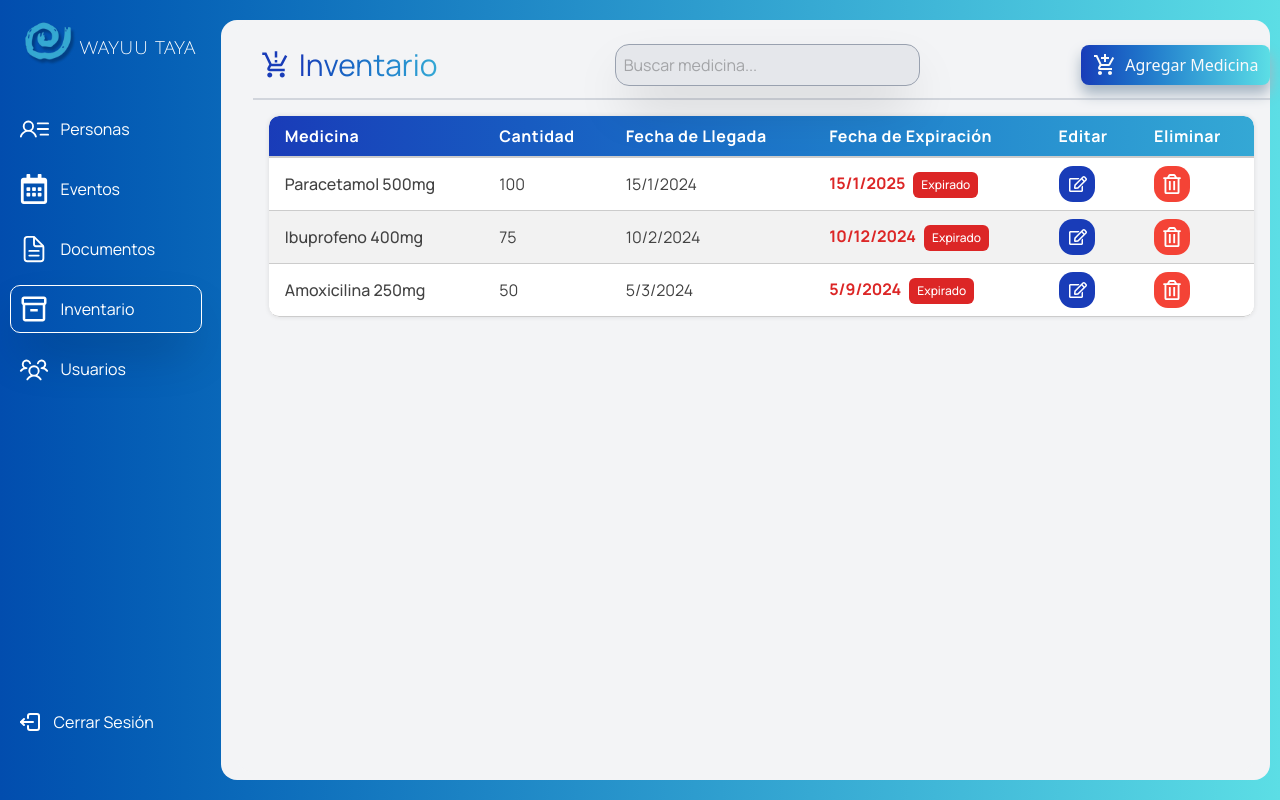
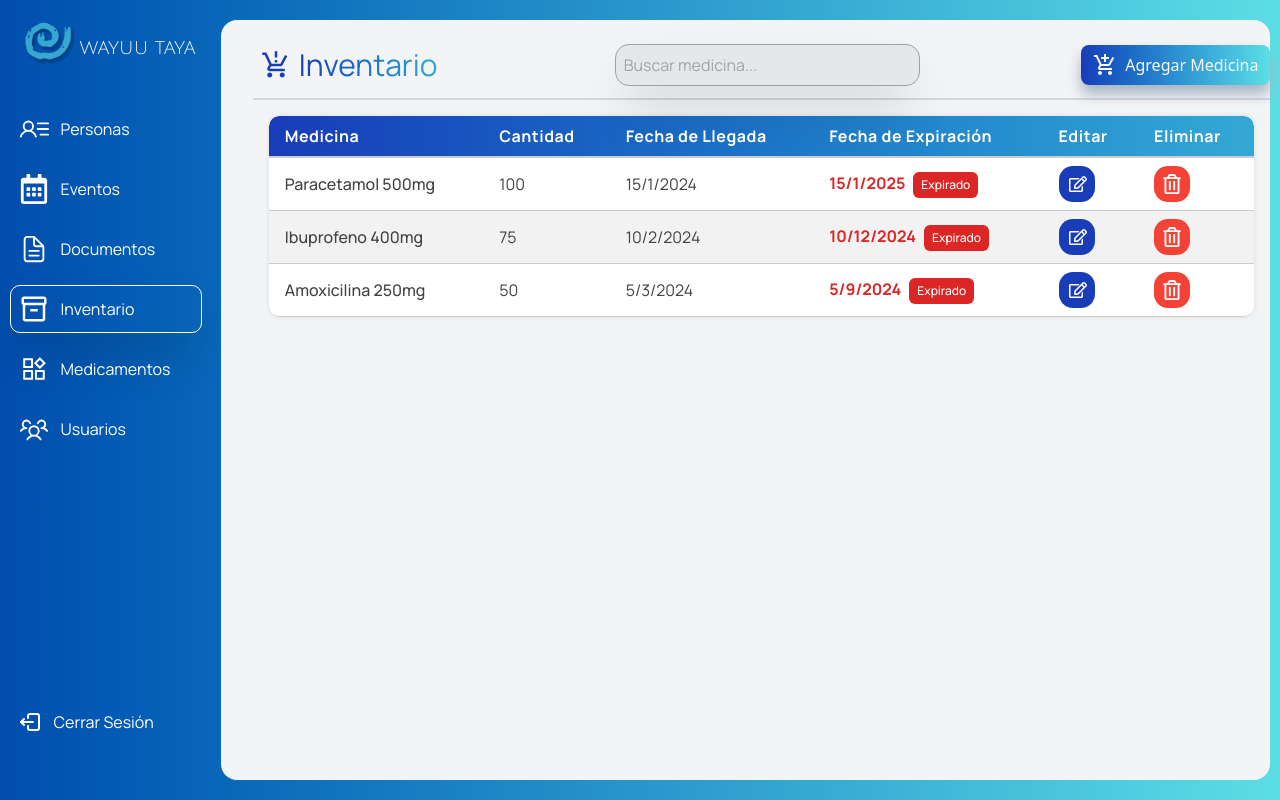
Before and after one commit to Eduardo282x/wayu-taya, a React (Vite) app: page /salud/inventario in a window 1280 px wide. Built offline with nearby package versions, Linux system fonts and the light colour scheme; no server answers; a web font is replaced by a local one.

Commit message:
move filter inventory, add medicine

```diff
--- a/src/App.tsx
+++ b/src/App.tsx
@@ -19,7 +19,8 @@ import { Users } from './pages/users/Users';
 
 import "@/styles/people.css";
 import "@/styles/user.css";
-import { Inventory } from './pages/inventory/inventory'
+import { Inventory } from './pages/health/inventory/inventory'
+import { Medicine } from './pages/health/medicine/Medicine'
 
 
 function App() {
@@ -44,6 +45,8 @@ function App() {
             <Route path='/usuarios' element={<Users />}></Route>
 
             <Route path='/salud/inventario' element={<Inventory />}></Route>
+            <Route path='/salud/medicamentos' element={<Medicine />}></Route>
+
             <Route path='/musica' element={<Music />}></Route>
             <Route path='/alimentos' element={<Food />}></Route>
             <Route path='/salud' element={<Health />}></Route>
--- a/src/pages/inventory/inventory-table.tsx
+++ b/src/pages/health/inventory/inventory-table.tsx
@@ -2,7 +2,7 @@ import type React from "react"
 import type { Medicine } from "./types"
 import { FaRegEdit, FaRegTrashAlt } from "react-icons/fa"
 import { Button } from "@/components/ui/button"
-import { CustomTable, CustomTableRow, CustomTableCell } from "././custom-table"
+import { CustomTable, CustomTableRow, CustomTableCell } from "./custom-table"
 
 interface InventoryTableProps {
   medicines: Medicine[]
--- /dev/null
+++ b/src/pages/health/medicine/Medicine.tsx
@@ -0,0 +1,7 @@
+import React from 'react'
+
+export const Medicine = () => {
+    return (
+        <div>Medicine</div>
+    )
+}
--- a/src/pages/layout/sidebar.data.ts
+++ b/src/pages/layout/sidebar.data.ts
@@ -4,6 +4,7 @@ import { FaRegCalendarAlt } from "react-icons/fa";
 // import { FaBuilding } from "react-icons/fa";
 import { IoDocumentTextOutline } from "react-icons/io5";
 import { MdOutlineInventory2 } from "react-icons/md";
+import { AiOutlineProduct } from "react-icons/ai";
 
 export interface IMenu {
     label: string;
@@ -57,6 +58,13 @@ export const menu: IMenu[] = [
         section: ['salud']
     },
     {
+        label: 'Medicamentos',
+        active: false,
+        url: '/salud/medicamentos',
+        icon: AiOutlineProduct  ,
+        section: ['salud']
+    },
+    {
         label: 'Usuarios',
         active: false,
         url: '/usuarios',
```
Also changed, not shown: src/pages/health/inventory/alert-dialog.tsx (renamed from src/pages/inventory/alert-dialog.tsx), src/pages/health/inventory/confirm-delete-dialog.tsx (renamed from src/pages/inventory/confirm-delete-dialog.tsx), src/pages/health/inventory/custom-table.css (renamed from src/pages/inventory/custom-table.css), src/pages/health/inventory/custom-table.tsx (renamed from src/pages/inventory/custom-table.tsx), src/pages/health/inventory/inventory-forms.tsx (renamed from src/pages/inventory/inventory-forms.tsx), src/pages/health/inventory/inventory-table.css (renamed from src/pages/inventory/inventory-table.css), src/pages/health/inventory/inventory.tsx (renamed from src/pages/inventory/inventory.tsx), src/pages/health/inventory/types.ts (renamed from src/pages/inventory/types.ts).
